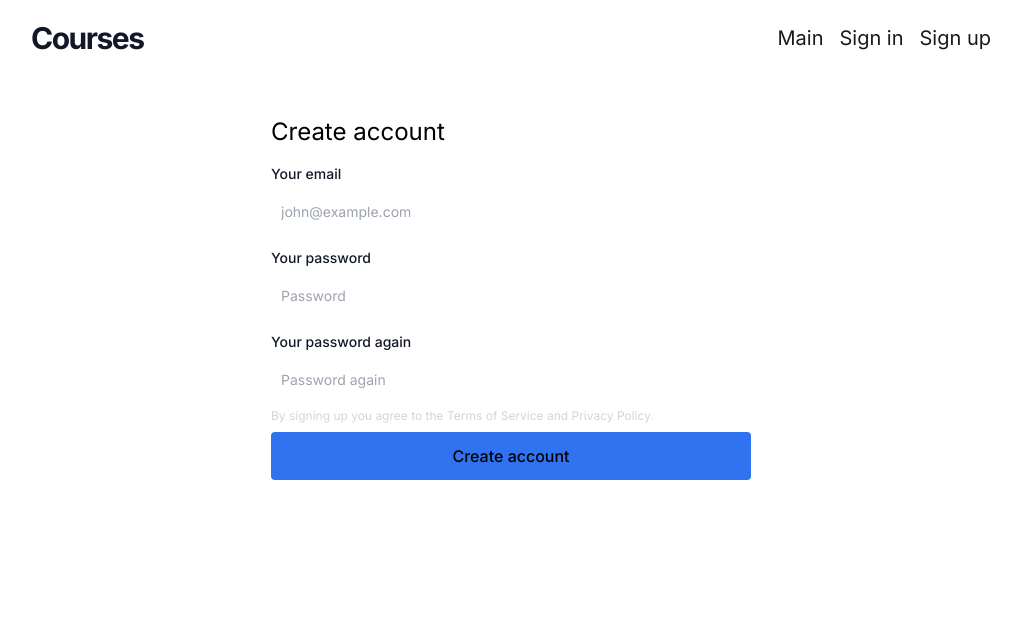
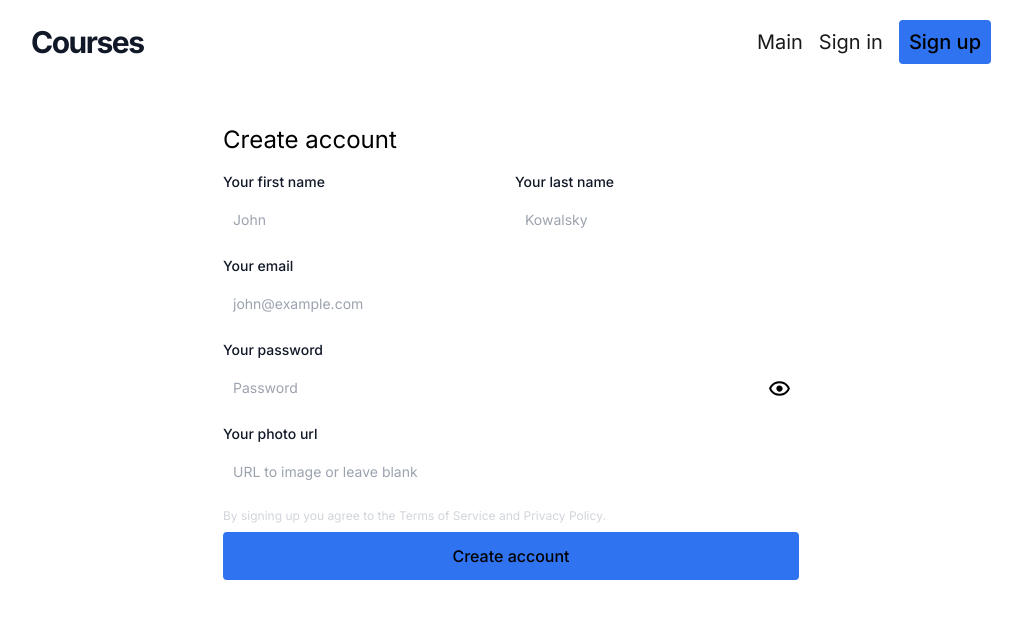
Before and after one commit to whoyoux/course-app, a Next.js app: page /signup in a window 1280 px wide. Shown: the top 618 px of the page, without its empty margins (129-1151 px from the left). Built offline with nearby package versions, Linux system fonts and the light colour scheme.

Commit message:
Added somethings to inputs

```diff
--- a/components/Header.tsx
+++ b/components/Header.tsx
@@ -1,5 +1,4 @@
 import Link from 'next/link';
-import { useEffect } from 'react';
 import { Transition } from '@headlessui/react';
 
 import { FaHamburger } from 'react-icons/fa';
@@ -9,16 +8,19 @@ import useOutsideClick from '../hooks/outsideClick';
 
 const navData = [
     {
+        isCta: false,
         name: 'Main1',
         href: '/',
         label: 'Main'
     },
     {
+        isCta: false,
         name: 'SignIn',
         href: '/signin',
         label: 'Sign in'
     },
     {
+        isCta: true,
         name: 'SignUp',
         href: '/signup',
         label: 'Sign up'
@@ -27,20 +29,6 @@ const navData = [
 
 export default function Header() {
     const { isOpen, setIsOpen, ref } = useOutsideClick(false);
-
-    const sideNavHeight = () => {
-        document.documentElement.style.setProperty(
-            '--app-height',
-            `${window.innerHeight}px`
-        );
-    };
-
-    useEffect(() => {
-        document.addEventListener('resize', sideNavHeight);
-        return () => {
-            document.removeEventListener('resize', sideNavHeight);
-        };
-    }, []);
 
     return (
         <>
@@ -59,9 +47,15 @@ export default function Header() {
                     {navData.map((item) => {
                         return (
                             <Link href={item.href} passHref key={item.name}>
-                                <li className="cursor-pointer hover:underline text-black/90 dark:text-white/90 dark:hover:text-white hover:text-black transition">
-                                    {item.label}
-                                </li>
+                                {item.isCta ? (
+                                    <button className="button px-2.5 py-2">
+                                        {item.label}
+                                    </button>
+                                ) : (
+                                    <li className="cursor-pointer hover:underline text-black/90 dark:text-white/90 dark:hover:text-white hover:text-black transition">
+                                        {item.label}
+                                    </li>
+                                )}
                             </Link>
                         );
                     })}
--- a/pages/signin.tsx
+++ b/pages/signin.tsx
@@ -1,7 +1,11 @@
 import type { NextPage } from 'next';
+import { useState } from 'react';
+
 import { useForm, SubmitHandler } from 'react-hook-form';
 
 import Head from 'next/head';
+
+import { BiShow, BiHide } from 'react-icons/bi';
 
 type Inputs = {
     email: string;
@@ -17,6 +21,12 @@ const SignIn: NextPage = () => {
 
     const onSubmit: SubmitHandler<Inputs> = (data) => console.log(data);
 
+    const [passwordShown, setPasswordShown] = useState<boolean>(false);
+
+    const togglePasswordVisibility = () => {
+        setPasswordShown(passwordShown ? false : true);
+    };
+
     return (
         <>
             <Head>
@@ -30,7 +40,7 @@ const SignIn: NextPage = () => {
 
             <main className="mx-auto px-5 md:p-0 md:w-10/12 lg:w-9/12 xl:w-3/4">
                 <form
-                    className="w-90 flex flex-col mt-2 md:mt-10 mx-auto sm:w-3/4 md:w-3/5 xl:w-1/2"
+                    className="w-90 mx-auto flex flex-col mt-4 md:mt-10 sm:w-3/4 xl:w-3/5 2xl:w-1/2"
                     onSubmit={handleSubmit(onSubmit)}
                 >
                     <h1 className="text-2xl">Sign in</h1>
@@ -61,13 +71,30 @@ const SignIn: NextPage = () => {
                         >
                             Your password
                         </label>
-                        <input
-                            type="password"
-                            id="pass1"
-                            placeholder="Password"
-                            className="input"
-                            {...register('password', { required: true })}
-                        />
+                        <div className="relative select-none">
+                            <input
+                                type={passwordShown ? 'text' : 'password'}
+                                id="pass"
+                                placeholder="Password"
+                                className="input relative"
+                                {...register('password', {
+                                    required: true
+                                })}
+                            />
+                            <div className="absolute right-0 top-0 w-10 h-10 grid place-items-center cursor-pointer">
+                                {passwordShown ? (
+                                    <BiHide
+                                        size={25}
+                                        onClick={togglePasswordVisibility}
+                                    />
+                                ) : (
+                                    <BiShow
+                                        size={25}
+                                        onClick={togglePasswordVisibility}
+                                    />
+                                )}
+                            </div>
+                        </div>
                         <InputError
                             error={errors.password}
                             defaultText="Password is required"
@@ -76,7 +103,7 @@ const SignIn: NextPage = () => {
 
                     <input
                         type="submit"
-                        className="button my-2"
+                        className="button mt-5"
                         value="Sign in"
                     />
                 </form>
--- a/pages/signup.tsx
+++ b/pages/signup.tsx
@@ -1,13 +1,17 @@
 import type { NextPage } from 'next';
+import { useState } from 'react';
 import { useForm, SubmitHandler } from 'react-hook-form';
 
 import Head from 'next/head';
 import Link from 'next/link';
 
+import { BiShow, BiHide } from 'react-icons/bi';
+
 type Inputs = {
+    firstName: string;
+    lastName: string;
     email: string;
-    password1: string;
-    password2: string;
+    password: string;
 };
 
 const PASSWORD_ERROR: string =
@@ -24,6 +28,12 @@ const SignUp: NextPage = () => {
 
     const onSubmit: SubmitHandler<Inputs> = (data) => console.log(data);
 
+    const [passwordShown, setPasswordShown] = useState<boolean>(false);
+
+    const togglePasswordVisibility = () => {
+        setPasswordShown(passwordShown ? false : true);
+    };
+
     return (
         <>
             <Head>
@@ -37,10 +47,68 @@ const SignUp: NextPage = () => {
 
             <main className="mx-auto px-5 md:p-0 md:w-10/12 lg:w-9/12 xl:w-3/4">
                 <form
-                    className="w-90 flex flex-col mt-4 md:mt-10 mx-auto sm:w-3/4 md:w-3/5 xl:w-1/2"
+                    className="w-90 mx-auto flex flex-col mt-4 md:mt-10 sm:w-3/4 xl:w-3/5 2xl:w-1/2"
                     onSubmit={handleSubmit(onSubmit)}
                 >
                     <h1 className="text-2xl">Create account</h1>
+
+                    {/* FIRST AND LAST NAME INPUT */}
+
+                    <div className="mt-4 flex flex-col sm:flex-row justify-between gap-2">
+                        <div className="mb-2 sm:mb-0 w-full">
+                            <label
+                                htmlFor="email"
+                                className="block mb-2 text-sm font-medium text-gray-900 dark:text-gray-300"
+                            >
+                                Your first name
+                            </label>
+                            <input
+                                type="text"
+                                id="firstName"
+                                placeholder="John"
+                                className="input"
+                                {...register('firstName', {
+                                    required: true,
+                                    minLength: {
+                                        value: 4,
+                                        message: 'Minimum 4 character length'
+                                    }
+                                })}
+                            />
+                            <InputError
+                                error={errors.firstName}
+                                defaultText="First name is required"
+                            />
+                        </div>
+                        <div className="w-full">
+                            <label
+                                htmlFor="email"
+                                className="block mb-2 text-sm font-medium text-gray-900 dark:text-gray-300"
+                            >
+                                Your last name
+                            </label>
+                            <input
+                                type="text"
+                                id="lastName"
+                                placeholder="Kowalsky"
+                                className="input"
+                                {...register('lastName', {
+                                    required: true,
+                                    minLength: {
+                                        value: 4,
+                                        message: 'Minimum 4 character length'
+                                    }
+                                })}
+                            />
+                            <InputError
+                                error={errors.lastName}
+                                defaultText="Last name is required"
+                            />
+                        </div>
+                    </div>
+
+                    {/* EMAIL INPUT */}
+
                     <div className="mt-4 mb-2">
                         <label
                             htmlFor="email"
@@ -61,20 +129,23 @@ const SignUp: NextPage = () => {
                         />
                     </div>
 
+                    {/* PASSWORD INPUT */}
+
                     <div className="my-2">
                         <label
-                            htmlFor="pass1"
+                            htmlFor="pass"
                             className="block mb-2 text-sm font-medium text-gray-900 dark:text-gray-300"
                         >
                             Your password
                         </label>
 
+                        <div className="relative select-none">
                             <input
-                            type="password"
-                            id="pass1"
+                                type={passwordShown ? 'text' : 'password'}
+                                id="pass"
                                 placeholder="Password"
-                            className="input"
-                            {...register('password1', {
+                                className="input relative"
+                                {...register('password', {
                                     required: true,
                                     pattern: {
                                         value: PASSWORD_REGEX,
@@ -82,39 +153,45 @@ const SignUp: NextPage = () => {
                                     }
                                 })}
                             />
+                            <div className="absolute right-0 top-0 w-10 h-10 grid place-items-center cursor-pointer">
+                                {passwordShown ? (
+                                    <BiHide
+                                        size={25}
+                                        onClick={togglePasswordVisibility}
+                                    />
+                                ) : (
+                                    <BiShow
+                                        size={25}
+                                        onClick={togglePasswordVisibility}
+                                    />
+                                )}
+                            </div>
+                        </div>
+
                         <InputError
-                            error={errors.password1}
+                            error={errors.password}
                             defaultText="Password is required"
                         />
                     </div>
 
+                    {/* PHOTOURL INPUT */}
+
                     <div className="my-2">
                         <label
-                            htmlFor="pass2"
+                            htmlFor="photoURL"
                             className="block mb-2 text-sm font-medium text-gray-900 dark:text-gray-300"
                         >
-                            Your password again
+                            Your photo url
                         </label>
                         <input
-                            type="password"
-                            id="pass2"
-                            placeholder="Password again"
+                            type="text"
+                            id="photoURL"
+                            placeholder="URL to image or leave blank"
                             className="input"
-                            {...register('password2', {
-                                required: true,
-                                pattern: {
-                                    value: PASSWORD_REGEX,
-                                    message: PASSWORD_ERROR
-                                }
-                            })}
-                        />
-                        <InputError
-                            error={errors.password2}
-                            defaultText="Password is required"
                         />
                     </div>
 
-                    <span className="text-gray-300 text-xs">
+                    <span className="text-gray-300 text-xs mt-2">
                         By signing up you agree to the{' '}
                         <Link href="/" passHref>
                             <span className="hover:underline cursor-pointer">
@@ -132,7 +209,7 @@ const SignUp: NextPage = () => {
 
                     <input
                         type="submit"
-                        className="button my-2"
+                        className="button mt-2"
                         value="Create account"
                     />
                 </form>
--- a/styles/globals.css
+++ b/styles/globals.css
@@ -8,6 +8,18 @@
     body {
         @apply bg-white dark:bg-[#18181B];
     }
+
+    h1 {
+        @apply text-2xl;
+    }
+
+    h2 {
+        @apply text-xl;
+    }
+
+    /* input:-webkit-autofill {
+        -webkit-box-shadow: 0 0 0 50px #3b3b3b inset;
+    } */
 }
 
 @layer components {
```
Lines whose indentation alone changed are shown as unchanged.
